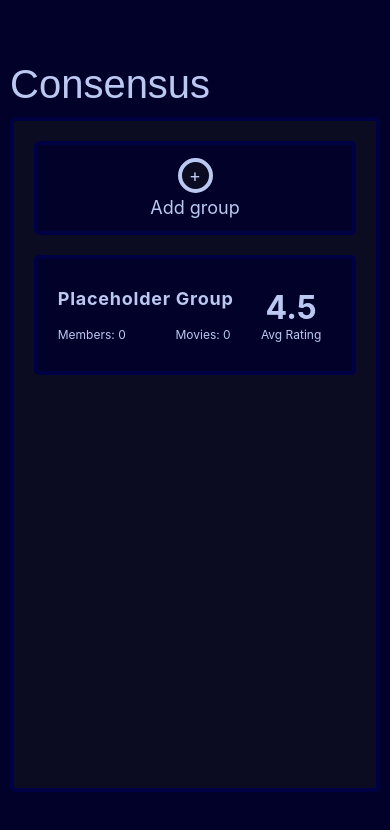
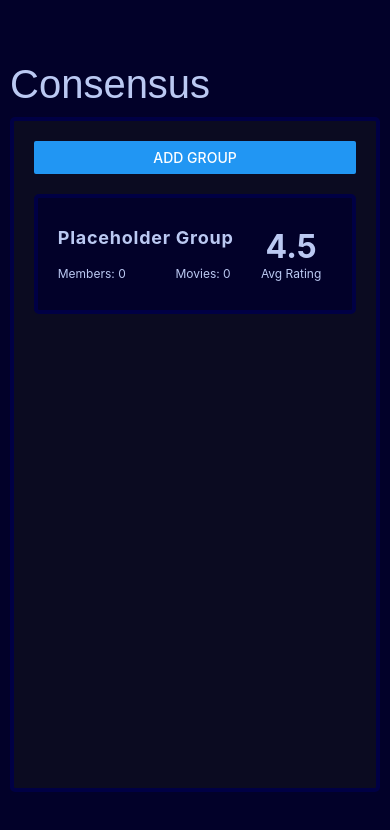
Before and after one commit to Eli-BH/consensus-app, a React Native app: screen /Home in a window 390 px wide. Shown: the top 830 px of the page. Built offline with nearby package versions, Linux system fonts and the light colour scheme.

Commit message:
Added firebase

```diff
--- /dev/null
+++ b/firebaseConfig.js
@@ -0,0 +1,22 @@
+// Import the functions you need from the SDKs you need
+import { initializeApp } from "firebase/app";
+
+// TODO: Add SDKs for Firebase products that you want to use
+// https://firebase.google.com/docs/web/setup#available-libraries
+
+// Your web app's Firebase configuration
+// For Firebase JS SDK v7.20.0 and later, measurementId is optional
+const firebaseConfig = {
+  apiKey: "AIzaSyBba__z69GdhTEY5uFyscba_qyfHKKzGQc",
+  authDomain: "consensus-app-e1e44.firebaseapp.com",
+  projectId: "consensus-app-e1e44",
+  storageBucket: "consensus-app-e1e44.appspot.com",
+  messagingSenderId: "456285782705",
+  appId: "1:456285782705:web:e4f4f74fd60325964e9890",
+  measurementId: "G-MH7W1E4YX7",
+};
+
+// Initialize Firebase
+const app = initializeApp(firebaseConfig);
+
+export default app;
--- /dev/null
+++ b/metro.config.js
@@ -0,0 +1,6 @@
+const { getDefaultConfig } = require("@expo/metro-config");
+
+const defaultConfig = getDefaultConfig(__dirname);
+defaultConfig.resolver.sourceExts.push("cjs");
+
+module.exports = defaultConfig;
--- a/src/components/Modals/MovieDetailsModal.js
+++ b/src/components/Modals/MovieDetailsModal.js
@@ -12,6 +12,7 @@ import {
 import React from "react";
 import Slider from "@react-native-community/slider";
 import getStars from "../../utils/functions/getStars";
+import * as Haptics from "expo-haptics";
 
 const MovieDetailsModal = ({ open, setOpen }) => {
   const [value, setValue] = React.useState(5);
@@ -50,7 +51,10 @@ const MovieDetailsModal = ({ open, setOpen }) => {
               <Text style={styles.ratingContainer.title}>Rate this movie</Text>
               <Slider
                 value={value}
-                onValueChange={(value) => setValue(value)}
+                onValueChange={(value) => {
+                  setValue(value);
+                  Haptics.impactAsync(Haptics.ImpactFeedbackStyle.Light);
+                }}
                 style={styles.ratingContainer.ratingSlider}
                 minimumValue={1}
                 maximumValue={10}
@@ -77,11 +81,13 @@ const MovieDetailsModal = ({ open, setOpen }) => {
               multiline
               textAlignVertical="top"
               maxLength={500}
+              autoCorrect
             />
-            <TouchableOpacity>
-              <Text>Submit</Text>
+            <TouchableOpacity style={styles.commentSection.submitButton}>
+              <Text style={styles.commentSection.buttonText}>Submit</Text>
             </TouchableOpacity>
           </View>
+
           <TouchableOpacity
             style={styles.openButton}
             onPress={() => {
@@ -106,18 +112,40 @@ const styles = StyleSheet.create({
     alignItems: "center",
     marginTop: 20,
 
+    buttonText: {
+      color: "white",
+      fontSize: 20,
+      fontWeight: "bold",
+      letterSpacing: 1,
+    },
+
+    submitButton: {
+      backgroundColor: "#00fa9a",
+      padding: 10,
+      borderTopLeftRadius: 1,
+      borderTopRightRadius: 1,
+      borderRadius: 5,
+      marginTop: 0,
+      width: "100%",
+
+      justifyContent: "center",
+      alignItems: "center",
+    },
+
     input: {
+      flex: 1,
       width: "100%",
 
       backgroundColor: "white",
       borderColor: "#00fa9a",
       borderWidth: 1,
-      borderRadius: 5,
+      borderTopLeftRadius: 5,
+      borderTopRightRadius: 5,
       padding: 10,
     },
   },
   ratingContainer: {
-    marginTop: 20,
+    marginTop: 10,
     flexDirection: "row",
     justifyContent: "space-between",
     alignItems: "flex-end",
@@ -204,7 +232,7 @@ const styles = StyleSheet.create({
     borderWidth: 2,
     borderColor: "#00fa9a",
     borderRadius: 5,
-    height: 450,
+    height: 500,
     width: "90%",
     padding: 10,
     alignItems: "center",
@@ -222,6 +250,7 @@ const styles = StyleSheet.create({
     borderRadius: 20,
     padding: 10,
     elevation: 2,
+    marginTop: "auto",
   },
   textStyle: {
     color: "white",
--- a/src/components/groupCards/MovieCard.js
+++ b/src/components/groupCards/MovieCard.js
@@ -71,9 +71,9 @@ const MovieCard = ({ setModalVisible, modalVisible }) => {
           data={getStars(3.5, 12)}
           horizontal
           renderItem={({ item }) => item}
-          keyExtractor={(item, index) => index.toString()}
+          keyExtractor={(_, index) => index.toString()}
         />
-        <Text style={styles.avgRatingText}>Consensus</Text>
+        <Text style={styles.avgRatingText}>Avg. rating</Text>
       </View>
     </TouchableOpacity>
   );
--- a/src/components/homeCards/AddCard.js
+++ b/src/components/homeCards/AddCard.js
@@ -1,25 +1,50 @@
-import { StyleSheet, Text, View, TouchableOpacity } from "react-native";
+// Removed unused imports
+import { Button } from "react-native";
+
+import { StyleSheet } from "react-native";
+// Firestore imports remain unchanged
+import { getFirestore, collection, doc, setDoc } from "firebase/firestore";
+import app from "../../../firebaseConfig";
+
+// React import is kept as per your project's requirements
 import React from "react";
 
+const newGroup = {
+  name: "Demo Group",
+  createdAt: new Date(),
+  members: ["1"],
+  movies: ["1"],
+  ratings: [{ movie: "1", rating: "5", user: "1" }],
+};
+
 const AddCard = () => {
-  return (
-    <TouchableOpacity style={styles.card}>
-      <View style={styles.iconContainer}>
-        <Text style={styles.icon}>+</Text>
-      </View>
+  const db = getFirestore(app); // Initialize Firestore
 
-      <Text style={styles.cardText}>Add group</Text>
-    </TouchableOpacity>
-  );
+  const addGroup = async (groupData) => {
+    console.log("Attempting to add group...");
+
+    try {
+      const docRef = doc(db, "groups", groupData.name); // Corrected to define docRef
+      await setDoc(docRef, groupData);
+
+      console.log("Document successfully written!");
+      console.log("Group reference: ", docRef); // Corrected log
+    } catch (error) {
+      console.error("Error adding document: ", error);
+    }
+  };
+
+  return <Button title="Add Group" onPress={() => addGroup(newGroup)} />;
 };
 
 export default AddCard;
 
+// Corrected styles (removed duplicate padding)
 const styles = StyleSheet.create({
   card: {
     backgroundColor: "#020129",
     borderRadius: 5,
-    padding: 20,
+    padding: 20, // Keep one padding property
     width: "100%",
     height: "15%",
     maxHeight: 120,
@@ -28,26 +53,17 @@ const styles = StyleSheet.create({
     justifyContent: "center",
     alignItems: "center",
     gap: 4,
-    padding: 10,
   },
-  iconContainer: {
-    backgroundColor: "#0b0b21",
-    borderWidth: 4,
-    borderColor: "#bbc9f2",
-    borderRadius: 50,
-    width: 35,
-    height: 35,
-    justifyContent: "center",
-    alignItems: "center",
-  },
-  icon: {
-    color: "#bbc9f2",
-    fontSize: 18,
+  // Other styles remain unchanged
+});
 
-    padding: 0,
-  },
-  cardText: {
-    fontSize: 18,
-    color: "#bbc9f2",
-  },
-});
+/*
+    <TouchableOpacity style={styles.card} onPress={() => addGroup(newGroup)}>
+      <View style={styles.iconContainer}>
+        <Text style={styles.icon}>+</Text>
+      </View>
+
+      <Text style={styles.cardText}>Add group</Text>
+    </TouchableOpacity>
+
+    */
```
Also changed, not shown: package.json (+7 -3 lines), 1 other file (tests, documents, lock files or other folders).
